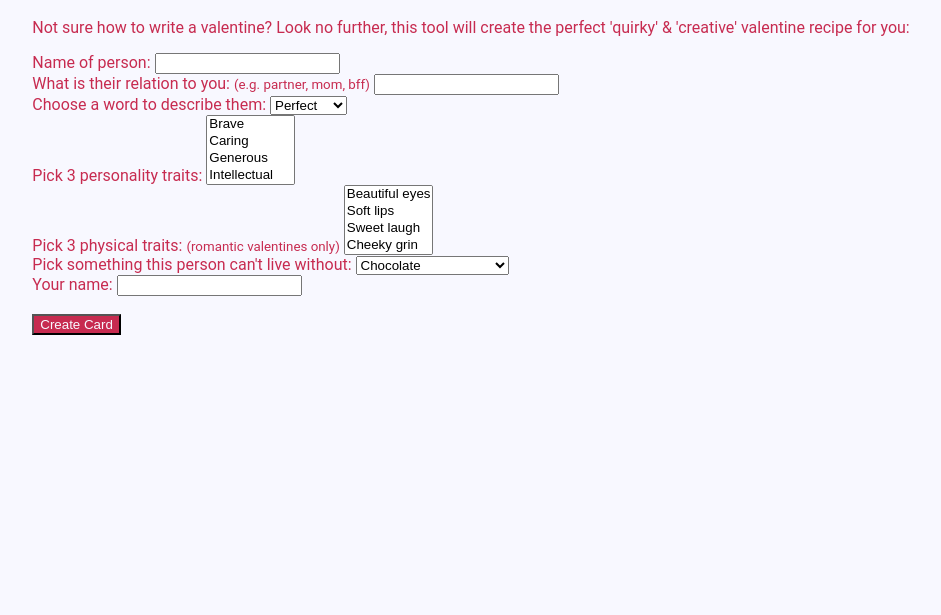
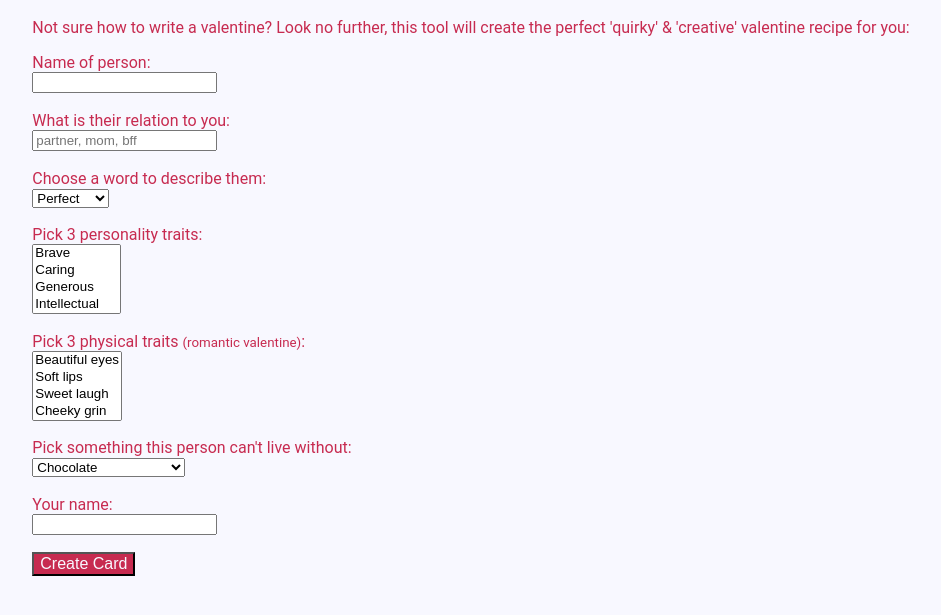
Before and after one commit to marley/valentine-recipe, a plain HTML site: page index.html in a window 1280 px wide. Shown: the part 123-738 px from the top of the page, without its empty margins (169-1110 px from the left). Drawn offline with Linux system fonts and the light colour scheme.

Commit message:
Change format to stack labels on top of fields and added margin-bottom

```diff
--- a/index.css
+++ b/index.css
@@ -2,7 +2,6 @@ body {
   background-color: ghostwhite;
   color: #c72b50;
   display: flex;
-  /* justify-content: space-between; */
   font-family: "Roboto", sans-serif;
   justify-content: center;
   margin: 2%;
@@ -13,17 +12,21 @@ body {
 h1 {
   text-align: center;
 }
+label {
+  display: block;
+}
+div {
+  margin-bottom: 2%;
+}
 .tab1 {
   tab-size: 4;
 }
 #submitButton {
+  font-size: medium;
   background-color: #c72b50;
   color: ghostwhite;
 }
-#buttonContainer {
-  margin-top: 2%;
-  margin-bottom: 5%;
-}
+
 .card {
   border-radius: 5px; /* 5px rounded corners */
   border-color: #c72b50;
--- a/index.html
+++ b/index.html
@@ -16,8 +16,7 @@
         </div>
         <div>
           <label for="relationship">What is their relation to you:</label>
-          <small for="relationship">(e.g. partner, mom, bff)</small>
-          <input type="text" id="relationship" name="relationship">
+          <input type="text" id="relationship" name="relationship" placeholder="partner, mom, bff">
         </div>
         <div>
           <label for="descriptor">Choose a word to describe them:</label>
@@ -33,7 +32,7 @@
         </div>
         <div>
           <label for="personality">Pick 3 personality traits:</label>
-          <select id="personality" name="personality" multiple>
+          <select id="personality" name="personality" multiple="" class="ui fluid dropdown">
             <option value="Brave">Brave</option>
             <option value="Caring">Caring</option>
             <option value="Generous">Generous</option>
@@ -49,8 +48,7 @@
           </select>
         </div>
         <div>
-          <label for="physical">Pick 3 physical traits:</label>
-          <small for="physical">(romantic valentines only)</small>
+          <label for="physical">Pick 3 physical traits <small>(romantic valentine)</small>:</label>
           <select id="physical" name="physical" multiple>
             <option value="Beautiful eyes">Beautiful eyes</option>
             <option value="Soft lips">Soft lips</option>
@@ -95,9 +93,7 @@
         </div>
         <div>
     </form>
-    <div id="buttonContainer">
-      <button id="submitButton" type="button" onclick="showRecipe()">Create Card</button>
-    </div>
+    <button id="submitButton" type="button" onclick="showRecipe()">Create Card</button>
     <p id="display"></p>
   </body>
   <script src="index.js"></script>
```
